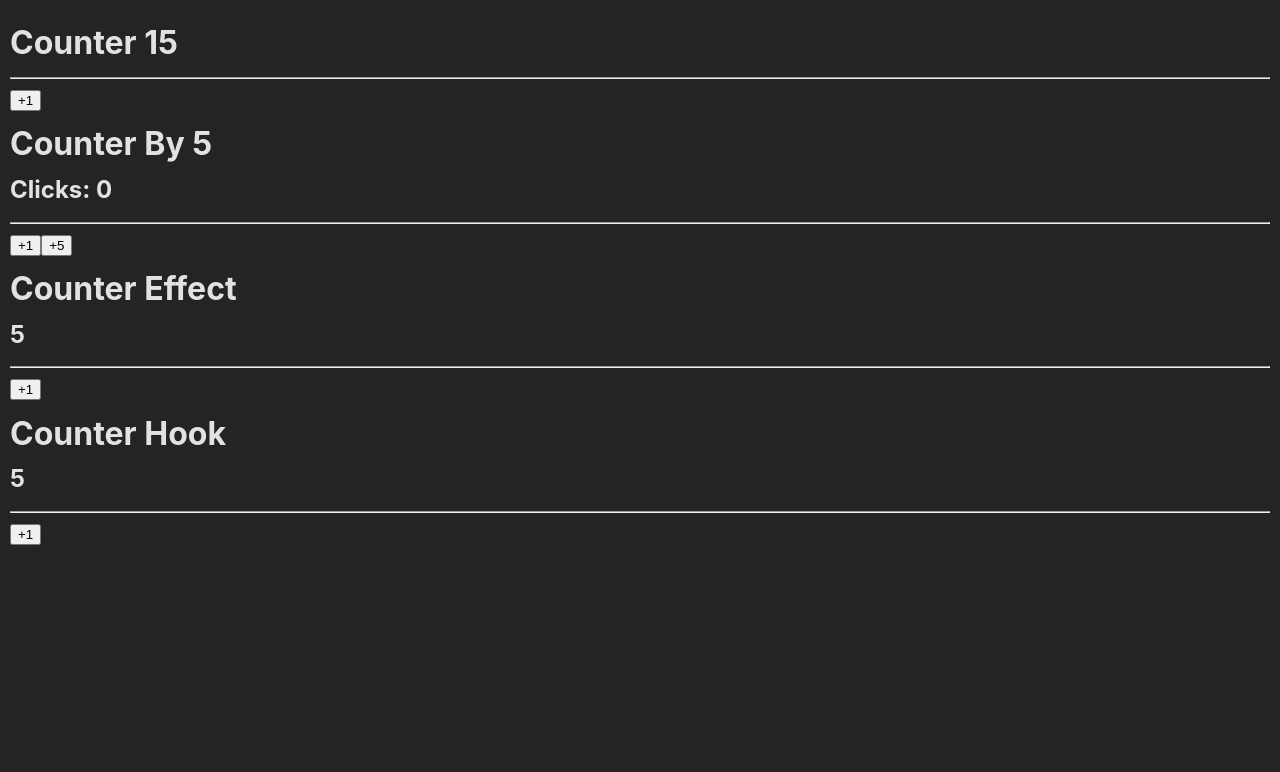
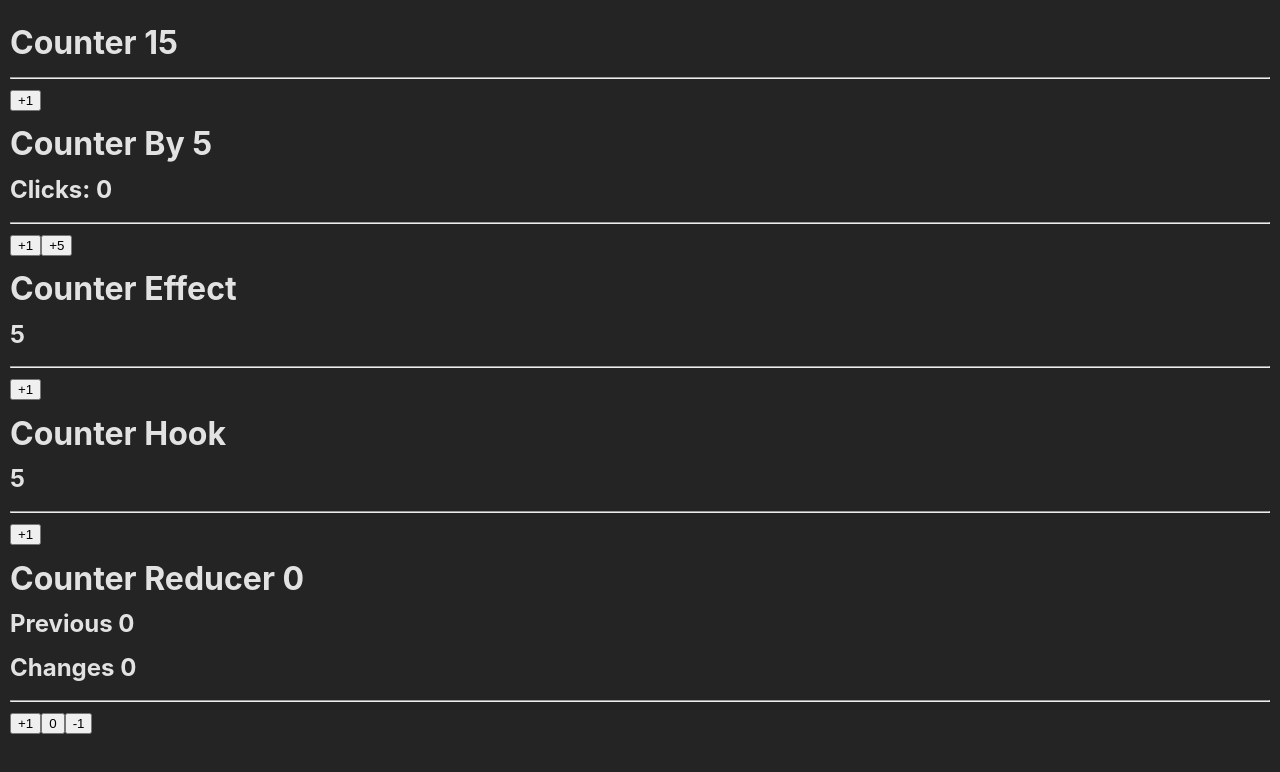
Before and after one commit to fjmn2001/react-pro, a React (Vite) app in the folder apps/section-02/: page / in a window 1280 px wide. Shown: the top 772 px of the page. Built offline with nearby package versions, Linux system fonts and the light colour scheme.

Commit message:
adding useReducer.

```diff
--- a/apps/section-02/src/App.tsx
+++ b/apps/section-02/src/App.tsx
@@ -1,4 +1,10 @@
-import { Counter, CounterBy, CounterEffect, CounterHook } from "./bases";
+import {
+  Counter,
+  CounterBy,
+  CounterEffect,
+  CounterHook,
+  CounterReducer,
+} from "./bases";
 
 function App() {
   return (
@@ -7,6 +13,7 @@ function App() {
       <CounterBy />
       <CounterEffect />
       <CounterHook />
+      <CounterReducer />
     </>
   );
 }
--- /dev/null
+++ b/apps/section-02/src/bases/CounterReducer.tsx
@@ -0,0 +1,66 @@
+import { FC, useReducer } from "react";
+
+interface CounterState {
+  counter: number;
+  previous: number;
+  changes: number;
+}
+
+const initialState: CounterState = {
+  counter: 0,
+  previous: 0,
+  changes: 0,
+};
+
+type CounterAction =
+  | { type: "increaseBy"; payload: { value: number } }
+  | { type: "reset" };
+
+const counterReducer = (
+  state: CounterState,
+  action: CounterAction
+): CounterState => {
+  switch (action.type) {
+    case "increaseBy":
+      return {
+        counter: state.counter + action.payload.value,
+        previous: state.counter,
+        changes: state.changes + 1,
+      };
+    case "reset":
+      return {
+        counter: 0,
+        previous: 0,
+        changes: 0,
+      };
+    default:
+      return state;
+  }
+};
+
+export const CounterReducer: FC = () => {
+  const [{ counter, previous, changes }, dispatch] = useReducer(
+    counterReducer,
+    initialState
+  );
+
+  const handleIncreaseBy = (value: number) => {
+    dispatch({ type: "increaseBy", payload: { value } });
+  };
+
+  const handleReset = () => {
+    dispatch({ type: "reset" });
+  };
+
+  return (
+    <>
+      <h1>Counter Reducer {counter}</h1>
+      <h2>Previous {previous}</h2>
+      <h2>Changes {changes}</h2>
+      <hr />
+      <button onClick={() => handleIncreaseBy(1)}>+1</button>
+      <button onClick={() => handleReset()}>0</button>
+      <button onClick={() => handleIncreaseBy(-1)}>-1</button>
+    </>
+  );
+};
--- a/apps/section-02/src/bases/index.ts
+++ b/apps/section-02/src/bases/index.ts
@@ -2,3 +2,4 @@ export * from "./Counter";
 export * from "./CounterBy";
 export * from "./CounterEffect";
 export * from "./CounterHook";
+export * from "./CounterReducer";
```
